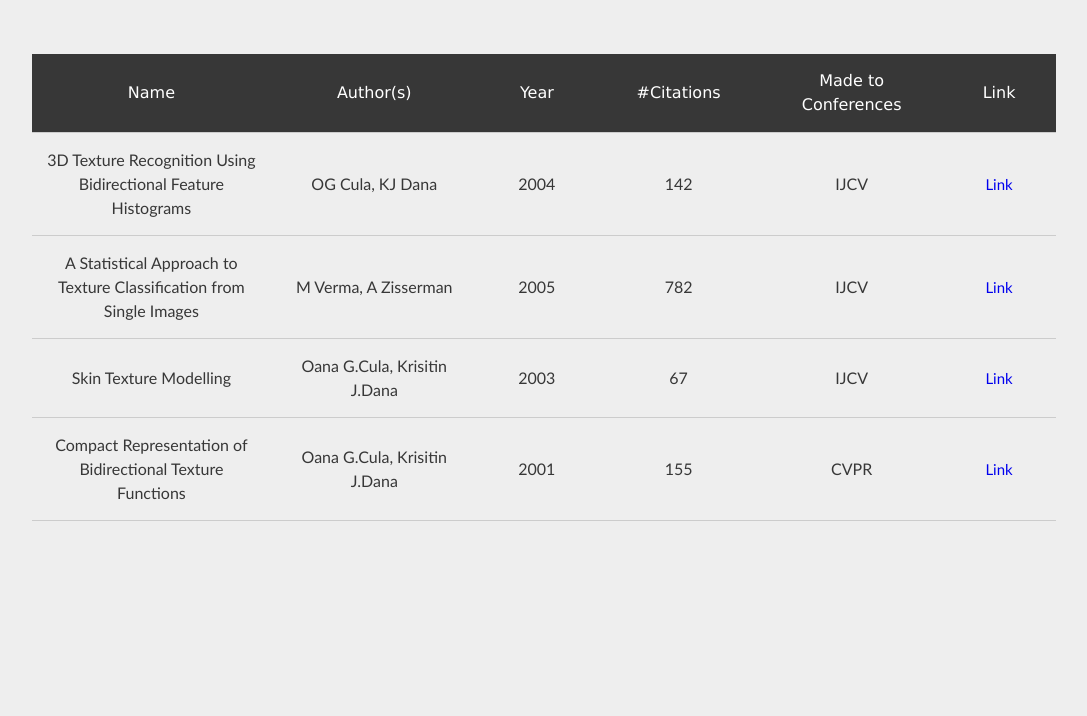
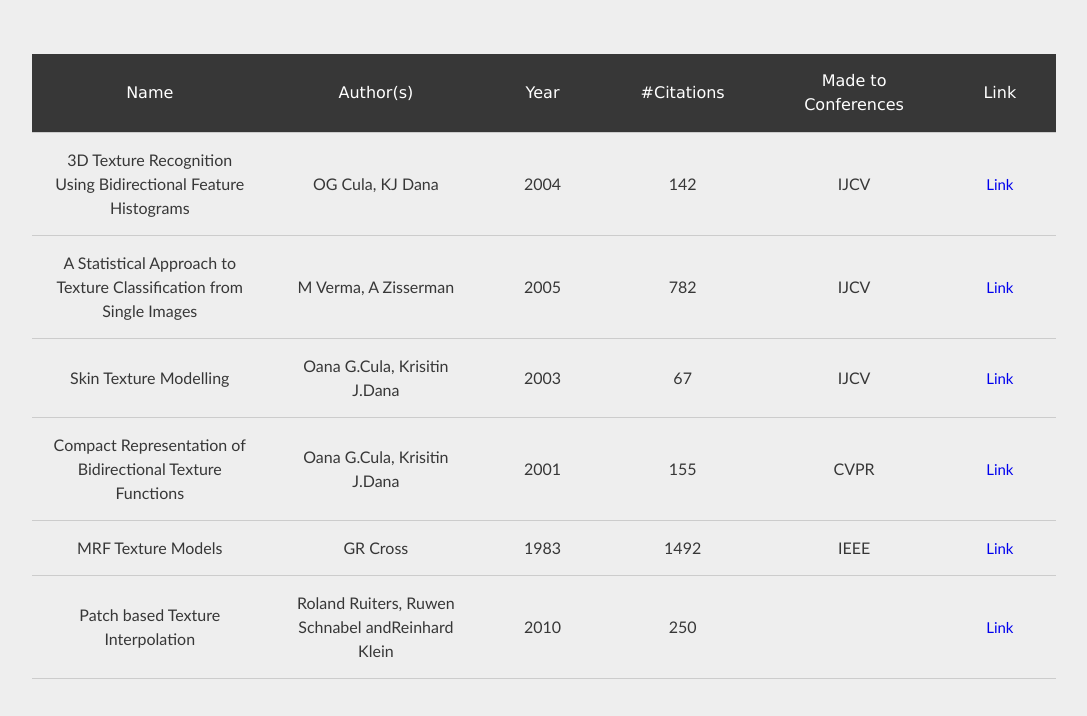
Before and after one commit to AMaini503/AMaini503.github.io, a plain HTML site: page index.html in a window 1280 px wide. Shown: the part 122-838 px from the top of the page, without its empty margins (96-1183 px from the left). Before the commit the page ends 800 px from the top, so only its background shows below. Drawn offline with Linux system fonts and the light colour scheme.

Commit message:
Added 2 new papers

```diff
--- a/index.html
+++ b/index.html
@@ -70,6 +70,22 @@
               <td>CVPR</td>
               <td><a href="Papers/paper4.pdf">Link</a></td>
             </tr>
+            <tr>
+              <td>MRF Texture Models</td>
+              <td>GR Cross</td>
+              <td>1983</td>
+              <td>1492</td>
+              <td>IEEE</td>
+              <td><a href="Papers/paper5.pdf">Link</a></td>
+            </tr>
+            <tr>
+              <td>Patch based Texture Interpolation</td>
+              <td>Roland Ruiters, Ruwen Schnabel andReinhard Klein</td>
+              <td>2010</td>
+              <td>250</td>
+              <td></td>
+              <td><a href="Papers/paper6.pdf">Link</a></td>
+            </tr>
           </tbody>
         </table>
       </section>
```
